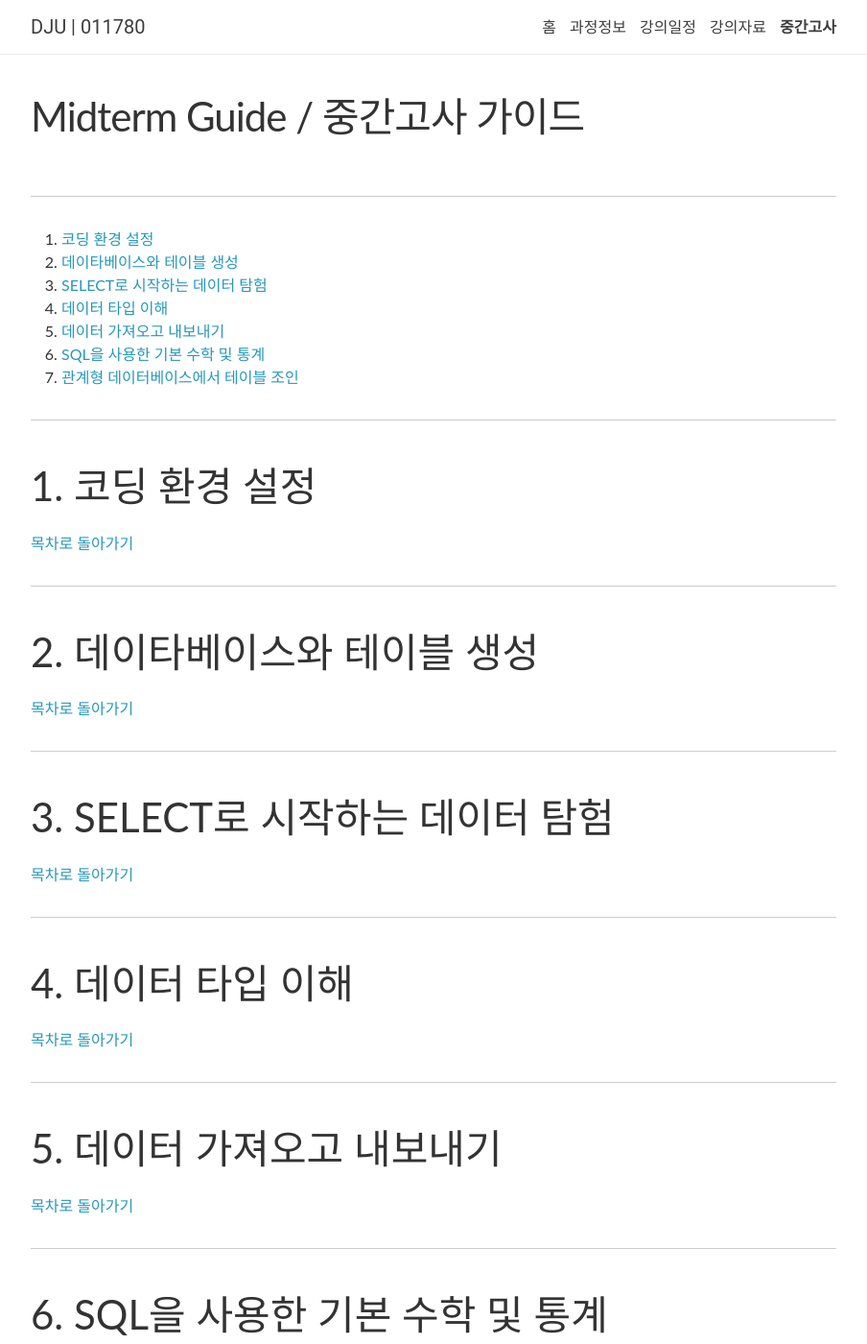
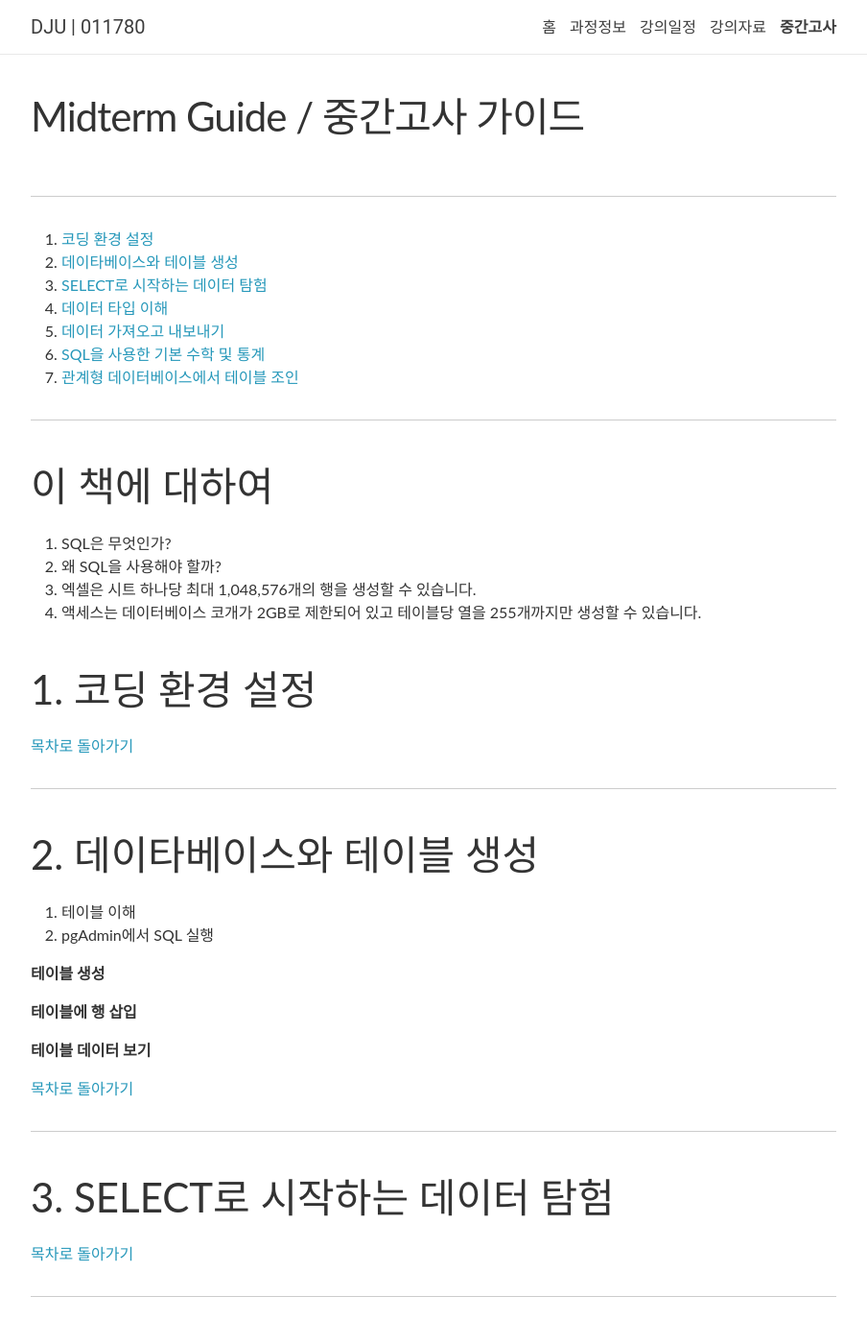
Before and after one commit to 2023-aaronkr/dju-sql, a Jekyll site: the page built from _pages/midterm.md, in a window 1280 px wide and 1400 px high. Shown: the whole window at 96% size, without its empty margins (188-1092 px from the left). Built offline with Jekyll 4.4.1, drawn with Linux system fonts in a browser that asks for light colours; nearby versions of some CDN libraries; comment, search, counter and statistics services are not loaded.

Commit message:
Update midterm.md

```diff
--- a/_pages/midterm.md
+++ b/_pages/midterm.md
@@ -18,6 +18,13 @@ permalink: /midterm/
 
 ---
 
+## 이 책에 대하여
+
+1. SQL은 무엇인가?
+2. 왜 SQL을 사용해야 할까?
+  1. 엑셀은 시트 하나당 최대 1,048,576개의 행을 생성할 수 있습니다.
+  2. 액세스는 데이터베이스 코개가 2GB로 제한되어 있고 테이블당 열을 255개까지만 생성할 수 있습니다.
+
 ## 1. 코딩 환경 설정
 
 [목차로 돌아가기](#midterm-guide--중간고사-가이드)
@@ -26,11 +33,22 @@ permalink: /midterm/
 
 ## 2. 데이타베이스와 테이블 생성
 
+1. 테이블 이해
+2. pgAdmin에서 SQL 실행
+
+**테이블 생성**
+
+**테이블에 행 삽입**
+
+**테이블 데이터 보기**
+
 [목차로 돌아가기](#midterm-guide--중간고사-가이드)
 
 ---
 
 ## 3. SELECT로 시작하는 데이터 탐험
+
+
 
 [목차로 돌아가기](#midterm-guide--중간고사-가이드)
 
```
